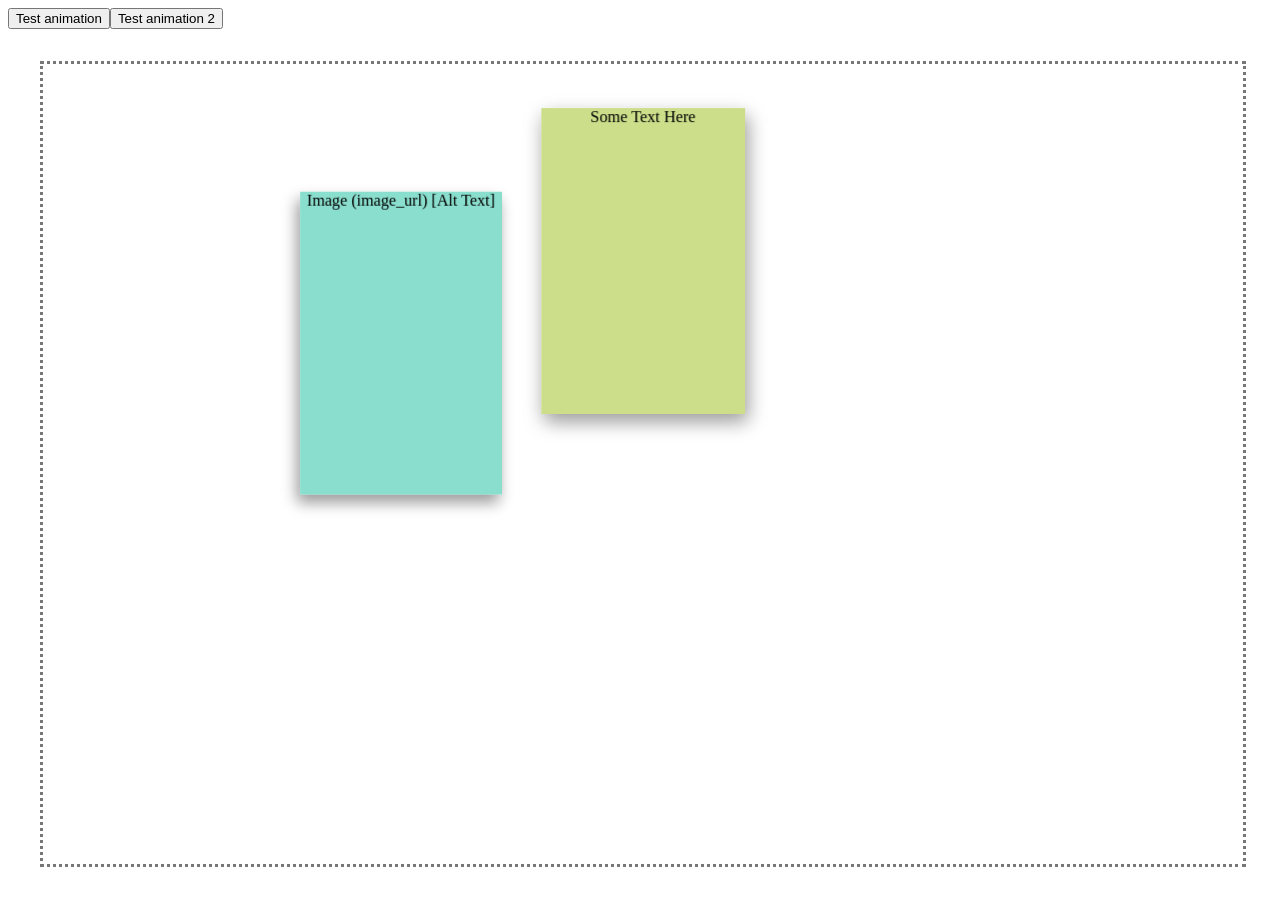
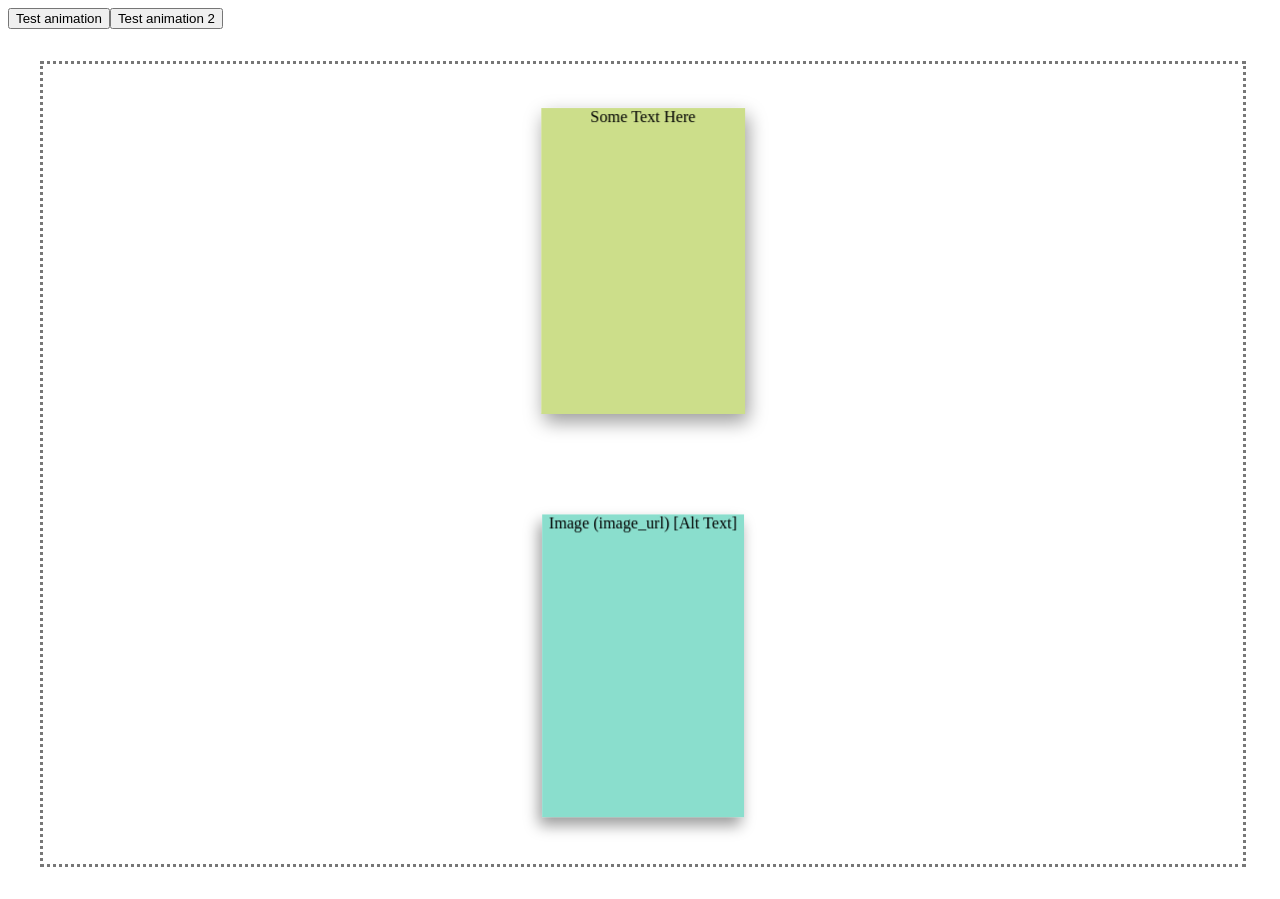
Before and after one commit to ihansson/react-card-game, a React (Create React App) app: page / in a window 1280 px wide. Built offline with nearby package versions, Linux system fonts and the light colour scheme.

Commit message:
New stack management interface

```diff
--- a/src/App.tsx
+++ b/src/App.tsx
@@ -4,13 +4,14 @@ import { CardText } from "./components/Card/CardText";
 import { CardImage } from "./components/Card/CardImage";
 
 import { test } from "./game/store";
-import { FACE, IBoardState } from "./game/schema";
+import { FACE, IBoardState, IStack } from "./game/schema";
 import { Board } from "./components/Board";
 
 test();
 
 const states = [
   {
+    id: "card-a",
     index: 0,
     order: 2,
     facing: FACE.UP,
@@ -21,6 +22,7 @@ const states = [
     },
   },
   {
+    id: "card-a",
     index: 1,
     order: 2,
     facing: FACE.DOWN,
@@ -34,6 +36,7 @@ const states = [
 
 const states2 = [
   {
+    id: "card-b",
     index: 0,
     order: 1,
     facing: FACE.DOWN,
@@ -44,6 +47,7 @@ const states2 = [
     },
   },
   {
+    id: "card-b",
     index: 1,
     order: 3,
     facing: FACE.DOWN,
@@ -65,6 +69,19 @@ function App() {
       height: 800,
     },
   };
+
+  const stacks: IStack[] = [
+    {
+      id: "stack-a",
+      position: { top: 0.25, left: 0.5 },
+      cards: ["card-a"],
+    },
+    {
+      id: "stack-b",
+      position: { bottom: 0.25, left: 0.5 },
+      cards: ["card-b"],
+    },
+  ];
 
   return (
     <div>
@@ -90,7 +107,7 @@ function App() {
       >
         Test animation 2
       </button>
-      <Board state={boardState}>
+      <Board state={boardState} stacks={stacks}>
         <Card {...state}>
           <Front>
             <CardText>Some Text Here</CardText>
--- a/src/components/Board.tsx
+++ b/src/components/Board.tsx
@@ -1,11 +1,12 @@
 import React from "react";
 import { FunctionComponent, ReactElement } from "react";
 import "./Board.css";
-import { IBoardState } from "../game/schema";
+import { CardId, IBoardState, IStack } from "../game/schema";
 
 export interface BoardProps {
   children?: ReactElement | ReactElement[];
   state: IBoardState;
+  stacks?: IStack[];
 }
 
 export const DefaultBoardState: IBoardState = {
@@ -15,12 +16,28 @@ export const DefaultBoardState: IBoardState = {
 export const Board: FunctionComponent<BoardProps> = ({
   children,
   state = DefaultBoardState,
+  stacks,
 }) => {
+  const stackIndex: Record<CardId, number> = {};
+  if (stacks) {
+    stacks.forEach((stack, index) => {
+      stack.cards.forEach((card) => {
+        stackIndex[card] = index;
+      });
+    });
+  }
   return (
     <div className="Board">
-      {React.Children.map(children, (child: any) =>
-        React.cloneElement(child, { board: state })
-      )}
+      {React.Children.map(children, (child: any) => {
+        const addedProps: any = { board: state };
+        if (stacks) {
+          if (child.props.id && child.props.id in stackIndex) {
+            const stack = stacks[stackIndex[child.props.id]];
+            addedProps.position = stack.position;
+          }
+        }
+        return React.cloneElement(child, addedProps);
+      })}
     </div>
   );
 };
--- a/src/game/schema.ts
+++ b/src/game/schema.ts
@@ -18,6 +18,7 @@ export type StackId = string;
 
 export interface IStack {
   id: StackId;
+  position: IPosition;
   cards: CardId[];
 }
 
--- a/src/game/store.ts
+++ b/src/game/store.ts
@@ -7,8 +7,8 @@ import { ACTION, reducer } from "./reducer";
 
 export const initialState: IState = {
   stacks: [
-    { id: "1", cards: ["1", "2"] },
-    { id: "2", cards: ["3"] },
+    { id: "1", position: { top: 0, left: 0 }, cards: ["1", "2"] },
+    { id: "2", position: { top: 0, left: 0 }, cards: ["3"] },
   ],
   cards: [
     { id: "1", facing: FACE.UP },
```
Also changed, not shown: 1 other file (tests, documents, lock files or other folders).
